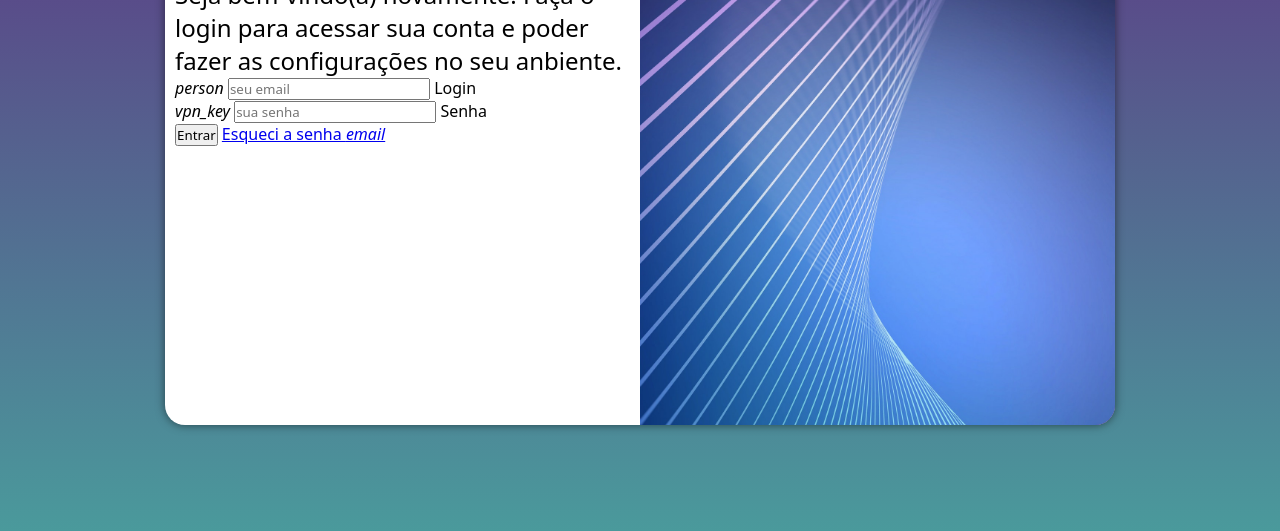
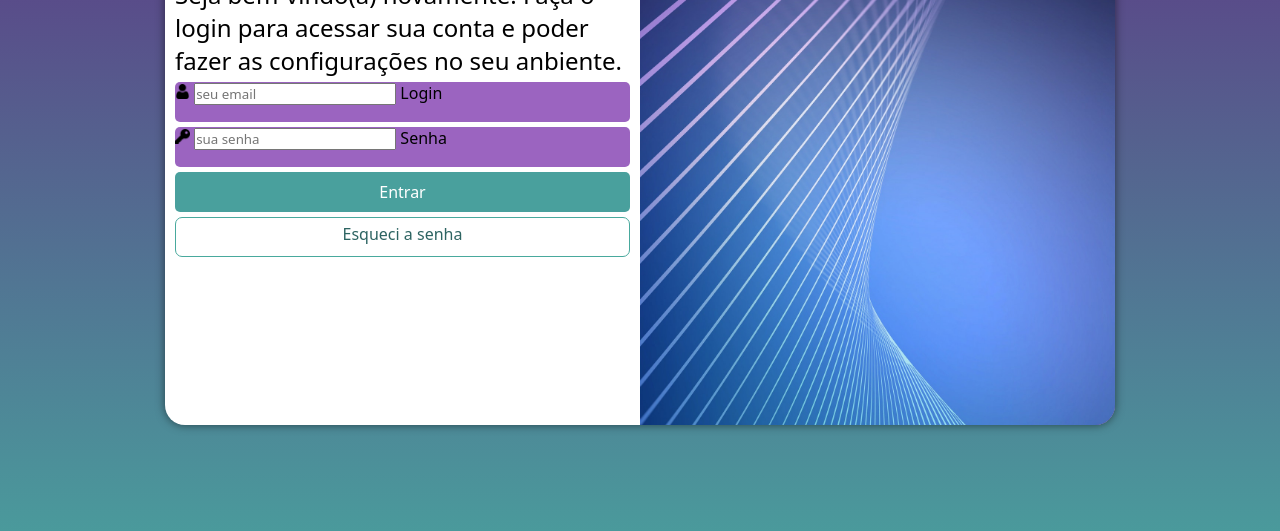
Before and after one commit to marcosmg3/projeto-login, a plain HTML site: page index.html in a window 1280 px wide. Shown: the part 225-756 px from the top of the page. Drawn offline with nearby package versions, Linux system fonts and the light colour scheme.

Commit message:
formatação do formulario

```diff
--- a/estilos/sstyle.css
+++ b/estilos/sstyle.css
@@ -47,9 +47,69 @@ section#login > div#imagem {
     background: #5f2c82 url(../imagens/pexels-sean-whang-804269.jpg) no-repeat;
     background-size: cover;
     height: 200px;
+
 }
 
 section#login > div#formulario {
     display: block;
     padding: 10px;
+
 }
+
+div#formulario > p {
+    font-size: 0.8em;
+}
+
+form > div.campo {
+    background-color: #9b64c0;
+    display: block;
+    width: 100%;
+    height: 40px;
+    border-radius: 5px;
+    margin: 5px 0px;
+
+}
+
+img {
+    width: 15px;
+
+
+}
+
+
+form > input[type=submit] {
+    display: block;
+    font-size: 1em;
+    width: 100%;
+    height: 40px;
+    background-color: #49a09d;
+    color: white;
+    border: none;
+    border-radius: 5px;
+    cursor: pointer;
+}
+
+form > input[type=submit]:hover {
+    background-color: #204948;
+
+}
+
+form > a.botao {
+    display: block;
+    text-align: center;
+    font-size: 1em;
+    width: 100%;
+    height: 40px;
+    padding-top: 5px;
+    margin-top: 5px;
+    background-color: #ffffff;
+    color: #2d6462;
+    border: 1px solid#49a99d;
+    border-radius: 7px;
+    text-decoration: none;
+
+}
+
+form > a.botao:hover {
+    background-color: #6cd3cf;
+}
--- a/index.html
+++ b/index.html
@@ -7,7 +7,6 @@
     <title>login</title>
     <link rel="stylesheet" href="estilos/sstyle.css">
     <link rel="stylesheet" href="estilos/media-query.css">
-    <link rel="stylesheet" href="https://fonts.googleapis.com/css2?family=Material+Symbols+Outlined:opsz,wght,FILL,GRAD@20..48,100..700,0..1,-50..200" />
 </head>
 <body>
     <main>
@@ -22,22 +21,23 @@
                 <p>Seja bem-vindo(a) novamente. Faça o login para acessar sua conta e poder fazer as configurações no seu anbiente.</p>
                 <form action="login.php" method="post" autocomplete="on">
                     <div class="campo">
-                        <i class="material-icons">person</i>
+                        <img src="imagens/do-utilizador.png" alt="usuario">
                         <input type="email" name="login" id="ilogin" placeholder="seu email" autocomplete="email" required maxlength="30">
                         <label for="ilogin">Login</label>
 
                     </div>
 
                     <div class="campo">
-                        <i class="materiaç-icons">vpn_key</i>
+                        <img src="imagens/chave.png" alt="senha">
                         <input type="password" name="senha" id="isenha" placeholder="sua senha" autocomplete="current-password" required minlength="8" maxlength="20">
                         <label for="isenha">Senha</label>
                     </div>
 
                     <input type="submit" value="Entrar">
-                    <a href="esqueci.html">
-                        Esqueci a senha <i class="material-icons">email</i>
+                    <a class="botao" href="esqueci.html">
+                        Esqueci a senha
                     </a>
+
 
                 </form>
 
```
Also changed, not shown: imagens/chave.png (added), imagens/do-utilizador.png (added), imagens/o-email.png (added).
